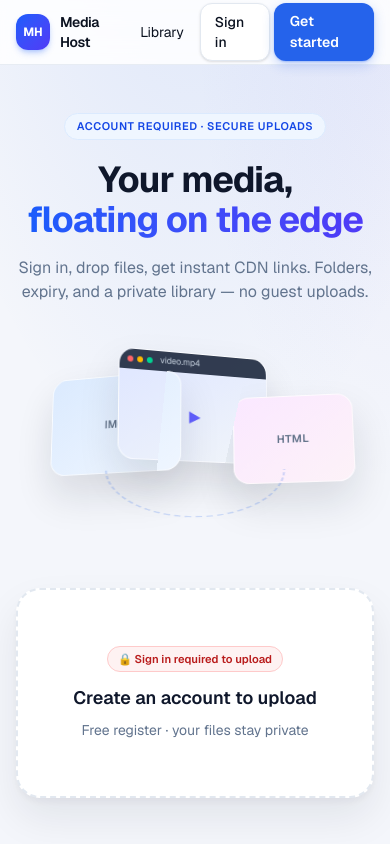
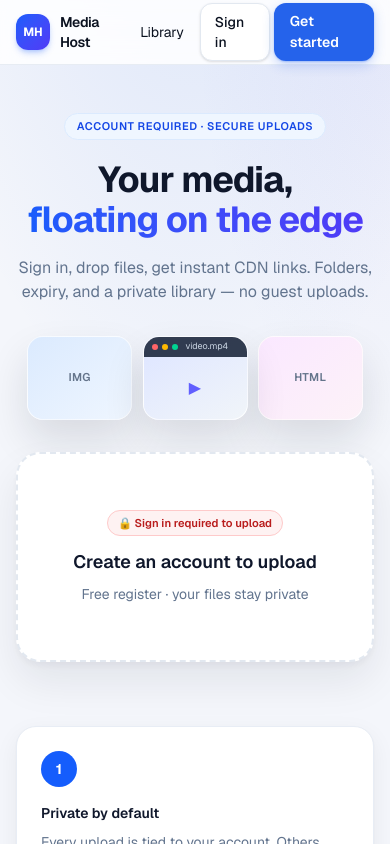
Before and after one commit to BluHExH/media-host, a Next.js app: page / in a window 390 px wide. Shown: the top 844 px of the page. Built offline with nearby package versions, Linux system fonts and the light colour scheme.

Commit message:
Fix mobile 3D overlap: flex row under 640px, no absolute stack

```diff
--- a/src/app/globals.css
+++ b/src/app/globals.css
@@ -113,6 +113,8 @@ a { color: inherit; text-decoration: none; }
   perspective: 900px;
   perspective-origin: 50% 40%;
   transform-style: preserve-3d;
+  margin-top: 1.5rem;
+  margin-bottom: 0.5rem;
 }
 .mh-stage-inner {
   position: relative;
@@ -167,6 +169,36 @@ a { color: inherit; text-decoration: none; }
   transform: rotateX(60deg);
   pointer-events: none;
 }
+
+@media (max-width: 640px) {
+  .mh-stage { perspective: none; }
+  .mh-stage-inner {
+    height: auto;
+    display: flex;
+    align-items: stretch;
+    justify-content: center;
+    gap: 0.65rem;
+    padding: 0.5rem 0.25rem;
+    transform: none;
+  }
+  .mh-ring { display: none; }
+  .mh-card3d {
+    position: relative;
+    left: auto !important;
+    right: auto !important;
+    top: auto !important;
+    margin: 0 !important;
+    width: 30% !important;
+    max-width: 110px;
+    height: 84px !important;
+    animation: none !important;
+    transform: none !important;
+    flex-shrink: 0;
+  }
+  .mh-hero-title { font-size: 1.75rem !important; line-height: 1.2 !important; }
+  .mh-hero-sub { font-size: 0.95rem !important; }
+}
+
 .mh-lock-badge {
   display: inline-flex;
   align-items: center;
```
